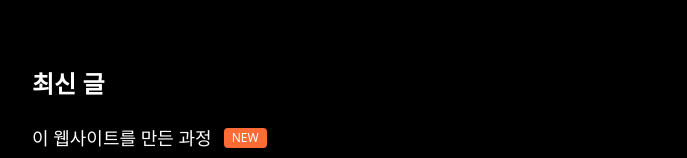
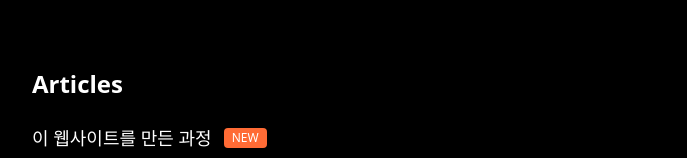
Before and after one commit to wintertree87/weekly-product-lab, a Next.js app: page / in a window 1280 px wide. Shown: the part 230-388 px from the top of the page, without its empty margins (296-983 px from the left). Built offline with nearby package versions, Linux system fonts and the light colour scheme.

Commit message:
Rename 최신 글 to Articles

```diff
--- a/src/app/page.tsx
+++ b/src/app/page.tsx
@@ -19,7 +19,7 @@ export default function Home() {
 
       {/* Latest Posts */}
       <section className="space-y-6">
-        <h2 className="text-2xl font-bold">최신 글</h2>
+        <h2 className="text-2xl font-bold">Articles</h2>
         <div className="space-y-6">
           {latestPosts.map((post, index) => (
             <PostPreview
```
